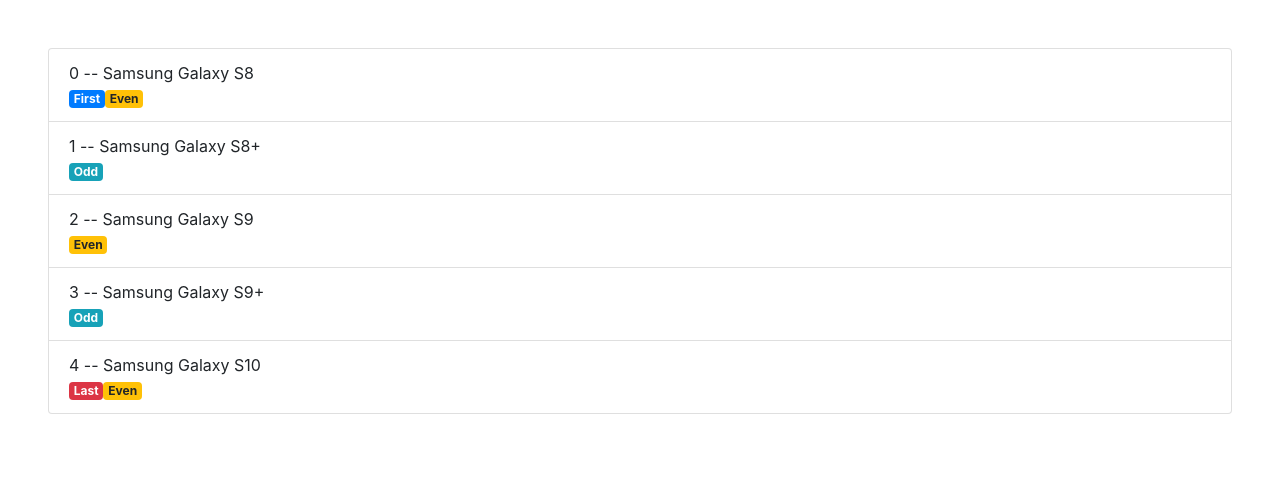
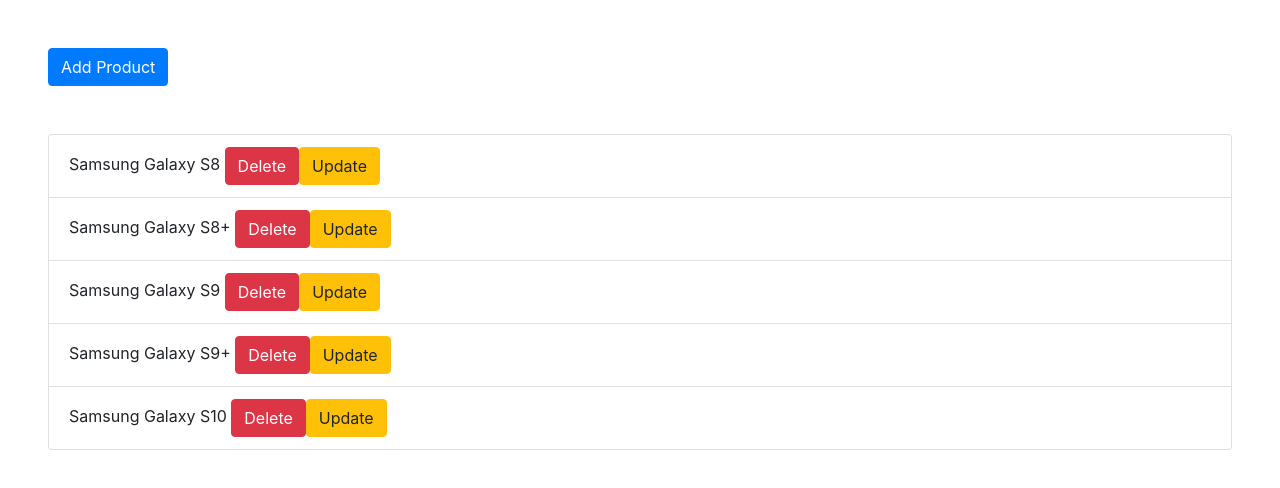
Before and after one commit to Arifdamar/Angular, an Angular app in the folder example/: page / in a window 1280 px wide. Shown: the top 488 px of the page. Built offline with nearby package versions, Linux system fonts and the light colour scheme.

Commit message:
Change Detection

```diff
--- a/example/src/app/product.component.html
+++ b/example/src/app/product.component.html
@@ -1,10 +1,13 @@
-<ul class="list-group m-5">
-    <li class="list-group-item" *ngFor="let product of model.getProducts(); index as i; first as f; last as l; odd as o; even as e;">
-        {{ i }} -- {{ product.name }}
-        <br>
-        <span *ngIf="f" class="badge badge-primary">First</span>
-        <span *ngIf="l" class="badge badge-danger">Last</span>
-        <span *ngIf="o" class="badge badge-info">Odd</span>
-        <span *ngIf="e" class="badge badge-warning">Even</span>
+<div class="m-5">
+
+    <button class="btn btn-primary" (click)="addProduct()">Add Product</button>
+
+  <ul class="list-group mt-5">
+    <li class="list-group-item"
+      *ngFor="let product of model.getProducts(); index as i; first as f; last as l; odd as o; even as e;">
+      {{ product.name }}
+      <button class="btn btn-danger" (click)="deleteProduct(product)">Delete</button>
+      <button class="btn btn-warning" (click)="updateProduct(product)">Update</button>
     </li>
-</ul>
+  </ul>
+</div>
--- a/example/src/app/product.component.ts
+++ b/example/src/app/product.component.ts
@@ -1,5 +1,6 @@
 import { Component } from '@angular/core';
 import { ProductRepository } from './repository.model';
+import { Product } from './product.model';
 
 @Component({
     selector: 'app',
@@ -10,6 +11,15 @@
 
     model: ProductRepository = new ProductRepository();
 
-    productName: string = this.model.getProductById(1).name;
+    addProduct(): void {
+        this.model.addProduct(new Product(6, "Samsung Galaxy S11", "The very best phone", "s10.jpg", 8000))
+    }
 
+    deleteProduct(productTODelete: Product): void {
+        this.model.deleteProduct(productTODelete)
+    }
+
+    updateProduct(product: Product): void {
+        product.name += "updated";
+    }
 }
--- a/example/src/app/repository.model.ts
+++ b/example/src/app/repository.model.ts
@@ -15,6 +15,15 @@
         return this.products;
     }
 
+    addProduct(product: Product): void {
+        this.products.push(product);
+    }
+
+    deleteProduct(product: Product): void {
+        let index = this.products.indexOf(product);
+        this.products.splice(index, 1);
+    }
+
     getProductCount(): number {
         return this.products.length;
     }
```
